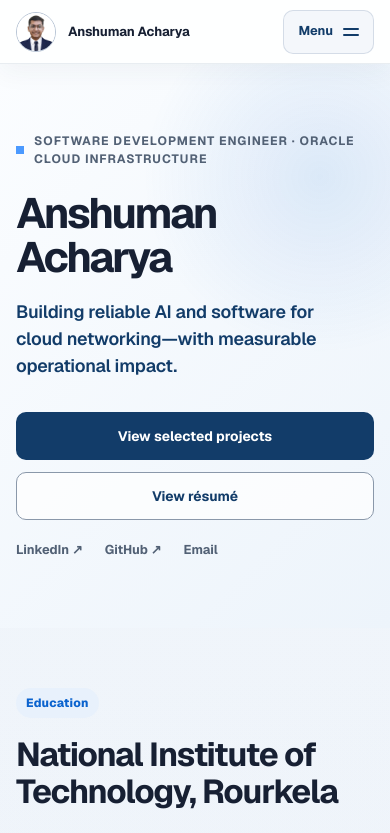
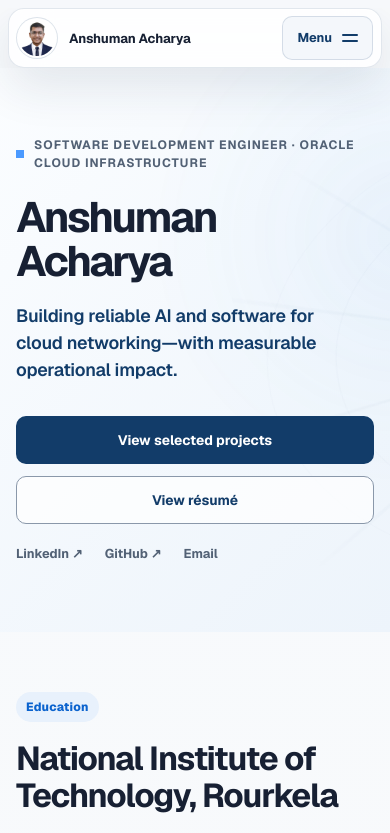
Before and after one commit to anshhu-man/anshhu-man.github.io, a Next.js app: page / in a window 390 px wide. Shown: the top 833 px of the page. Built offline with nearby package versions, Linux system fonts and the light colour scheme.

Commit message:
Add elegant navigation and mesh hero

```diff
--- a/app/components/MobileNavigation.tsx
+++ b/app/components/MobileNavigation.tsx
@@ -1,6 +1,6 @@
 'use client';
 
-import { useEffect, useState } from 'react';
+import { useEffect, useRef, useState } from 'react';
 
 const links = [
   { label: 'LeetCode', href: '#coding' },
@@ -12,6 +12,7 @@ const links = [
 
 export default function MobileNavigation() {
   const [open, setOpen] = useState(false);
+  const menuRef = useRef<HTMLDivElement>(null);
 
   useEffect(() => {
     if (!open) return;
@@ -20,17 +21,24 @@ export default function MobileNavigation() {
       if (event.key === 'Escape') setOpen(false);
     };
 
+    const closeOutside = (event: PointerEvent) => {
+      if (!menuRef.current?.contains(event.target as Node)) setOpen(false);
+    };
+
     window.addEventListener('keydown', closeOnEscape);
-    return () => window.removeEventListener('keydown', closeOnEscape);
+    window.addEventListener('pointerdown', closeOutside);
+    return () => {
+      window.removeEventListener('keydown', closeOnEscape);
+      window.removeEventListener('pointerdown', closeOutside);
+    };
   }, [open]);
 
   return (
-    <div className="corporate-mobile-menu">
+    <div className="corporate-mobile-menu" ref={menuRef}>
       <button
         className="corporate-mobile-menu-button"
         type="button"
         aria-expanded={open}
-        aria-haspopup="true"
         aria-controls="mobile-navigation-panel"
         onClick={() => setOpen((current) => !current)}
       >
--- a/app/globals.css
+++ b/app/globals.css
@@ -15,6 +15,8 @@
   --surface-alt: #eef2f7;
   --max: 1200px;
   --page-gutter: max(24px, calc((100% - var(--max)) / 2));
+  --nav-top: 12px;
+  --nav-height: 64px;
   --radius-sm: 10px;
   --radius-lg: 20px;
   --shadow-soft: 0 18px 46px rgba(31, 48, 71, 0.08);
@@ -74,34 +76,38 @@ img {
 }
 
 section[id] {
-  scroll-margin-top: 72px;
+  scroll-margin-top: calc(var(--nav-top) + var(--nav-height) + 16px);
 }
 
 .portfolio-site {
   min-height: 100vh;
   overflow: clip;
   background-color: var(--canvas);
-  background-image:
-    radial-gradient(circle at 88% 12%, rgba(11, 99, 206, 0.055), transparent 24%),
-    linear-gradient(180deg, #f8fafc 0%, var(--canvas) 30%);
+  background-image: linear-gradient(180deg, #f8fafc 0%, var(--canvas) 30%);
   background-size: 100% 100%;
 }
 
 /* Navigation */
 .corporate-nav {
   position: sticky;
-  top: 0;
-  z-index: 20;
-  min-height: 72px;
+  top: var(--nav-top);
+  z-index: 50;
+  width: min(calc(100% - 24px), calc(var(--max) + 24px));
+  min-height: var(--nav-height);
   display: flex;
   align-items: center;
   justify-content: space-between;
-  gap: 28px;
-  padding: 0 var(--page-gutter);
-  border-bottom: 1px solid rgba(18, 60, 105, 0.09);
-  background: rgba(255, 255, 255, 0.92);
-  backdrop-filter: blur(16px);
-  box-shadow: 0 8px 26px rgba(42, 58, 80, 0.05);
+  gap: 24px;
+  margin: var(--nav-top) auto 0;
+  padding: 8px 12px;
+  border: 1px solid rgba(18, 60, 105, 0.12);
+  border-radius: 18px;
+  background: rgba(255, 255, 255, 0.82);
+  -webkit-backdrop-filter: blur(22px) saturate(135%);
+  backdrop-filter: blur(22px) saturate(135%);
+  box-shadow:
+    0 18px 48px rgba(31, 48, 71, 0.11),
+    inset 0 1px 0 rgba(255, 255, 255, 0.86);
 }
 
 .corporate-brand {
@@ -115,9 +121,10 @@ section[id] {
   height: 44px;
   flex: 0 0 auto;
   display: block;
-  border: 1px solid #b8c5d5;
+  border: 2px solid rgba(255, 255, 255, 0.96);
   border-radius: 50%;
   background: #ffffff;
+  box-shadow: 0 0 0 1px rgba(18, 60, 105, 0.14);
   overflow: hidden;
 }
 
@@ -129,7 +136,7 @@ section[id] {
 
 .corporate-profile-photo:hover,
 .corporate-profile-photo:focus-visible {
-  border-color: var(--blue);
+  box-shadow: 0 0 0 3px rgba(11, 99, 206, 0.14);
 }
 
 .corporate-brand-name,
@@ -139,7 +146,8 @@ section[id] {
 
 .corporate-brand strong {
   color: var(--ink);
-  font-size: 0.92rem;
+  font-size: 0.94rem;
+  font-weight: 680;
   letter-spacing: -0.01em;
 }
 
@@ -147,41 +155,43 @@ section[id] {
   display: flex;
   align-items: center;
   justify-content: flex-end;
-  gap: 4px;
-  padding: 4px;
-  border: 1px solid rgba(18, 60, 105, 0.08);
-  border-radius: 12px;
-  background: #f2f5f9;
+  gap: 2px;
+  padding: 0;
+  border: 0;
+  background: transparent;
   color: #465166;
   font-size: 0.84rem;
   font-weight: 620;
 }
 
 .corporate-nav-links > a {
-  min-height: 38px;
+  min-height: 42px;
   display: inline-flex;
   align-items: center;
   justify-content: center;
-  padding: 0 13px;
-  border-radius: 8px;
-  transition: background-color 160ms ease, color 160ms ease;
+  padding: 0 14px;
+  border-radius: 12px;
+  transition: background-color 160ms ease, color 160ms ease, transform 160ms ease;
 }
 
 .corporate-nav-links > a:hover,
 .corporate-nav-links > a:focus-visible {
-  background: #ffffff;
+  background: rgba(11, 99, 206, 0.075);
   color: var(--blue);
+  transform: translateY(-1px);
 }
 
 .corporate-contact {
   background: var(--navy-2);
   color: #ffffff;
+  box-shadow: 0 8px 18px rgba(18, 60, 105, 0.18);
 }
 
 .corporate-nav-links > .corporate-contact:hover,
 .corporate-nav-links > .corporate-contact:focus-visible {
   background: var(--navy);
   color: #ffffff;
+  box-shadow: 0 10px 22px rgba(11, 31, 58, 0.22);
 }
 
 .corporate-mobile-menu {
@@ -190,16 +200,69 @@ section[id] {
 
 /* Hero */
 .corporate-hero {
+  position: relative;
+  isolation: isolate;
+  overflow: hidden;
   display: block;
   padding: clamp(88px, 10vw, 124px) var(--page-gutter);
   background-color: #f4f8fd;
-  background-image:
-    radial-gradient(circle at 82% 20%, rgba(11, 99, 206, 0.11), transparent 32%),
-    linear-gradient(135deg, #fbfdff 0%, #edf4fb 100%);
+  background-image: linear-gradient(135deg, #fbfdff 0%, #edf4fb 100%);
   color: var(--ink);
 }
 
+.corporate-hero::before {
+  content: '';
+  position: absolute;
+  top: 50%;
+  right: -8%;
+  z-index: 0;
+  width: min(860px, 68vw);
+  aspect-ratio: 1.35;
+  pointer-events: none;
+  background:
+    radial-gradient(circle at 27% 34%, rgba(20, 104, 201, 0.32) 0 2px, rgba(20, 104, 201, 0.1) 3px, transparent 5px),
+    radial-gradient(circle at 44% 18%, rgba(52, 125, 211, 0.3) 0 2px, rgba(52, 125, 211, 0.09) 3px, transparent 5px),
+    radial-gradient(circle at 63% 27%, rgba(18, 60, 105, 0.3) 0 2px, rgba(18, 60, 105, 0.09) 3px, transparent 5px),
+    radial-gradient(circle at 77% 44%, rgba(20, 104, 201, 0.32) 0 2px, rgba(20, 104, 201, 0.1) 3px, transparent 5px),
+    radial-gradient(circle at 68% 68%, rgba(52, 125, 211, 0.3) 0 2px, rgba(52, 125, 211, 0.09) 3px, transparent 5px),
+    radial-gradient(circle at 46% 79%, rgba(18, 60, 105, 0.28) 0 2px, rgba(18, 60, 105, 0.08) 3px, transparent 5px),
+    radial-gradient(circle at 24% 64%, rgba(20, 104, 201, 0.3) 0 2px, rgba(20, 104, 201, 0.09) 3px, transparent 5px),
+    repeating-radial-gradient(
+      ellipse at 52% 49%,
+      transparent 0 34px,
+      rgba(18, 60, 105, 0.075) 35px,
+      transparent 36px 69px
+    ),
+    repeating-conic-gradient(
+      from 8deg at 52% 49%,
+      transparent 0 11.6deg,
+      rgba(18, 60, 105, 0.072) 12deg 12.35deg,
+      transparent 12.75deg 24deg
+    );
+  opacity: 0.74;
+  filter: drop-shadow(0 20px 36px rgba(18, 60, 105, 0.08));
+  transform: translateY(-50%) rotate(-7deg);
+  -webkit-mask-image: radial-gradient(ellipse at 52% 49%, #000 0 50%, rgba(0, 0, 0, 0.72) 66%, transparent 84%);
+  mask-image: radial-gradient(ellipse at 52% 49%, #000 0 50%, rgba(0, 0, 0, 0.72) 66%, transparent 84%);
+}
+
+.corporate-hero::after {
+  content: '';
+  position: absolute;
+  top: -18%;
+  right: -12%;
+  z-index: 0;
+  width: min(720px, 62vw);
+  aspect-ratio: 1;
+  pointer-events: none;
+  border-radius: 50%;
+  background: radial-gradient(circle, rgba(61, 143, 230, 0.09), rgba(61, 143, 230, 0.025) 45%, transparent 70%);
+  filter: blur(12px);
+}
+
 .corporate-hero-copy {
+  position: relative;
+  z-index: 1;
   width: min(100%, 860px);
 }
 
@@ -1330,6 +1393,14 @@ section[id] {
 }
 
 @media (max-width: 900px) {
+  .corporate-nav-links {
+    font-size: 0.78rem;
+  }
+
+  .corporate-nav-links > a {
+    padding-inline: 9px;
+  }
+
   .corporate-section-heading > p:last-child {
     max-width: 680px;
   }
@@ -1364,17 +1435,21 @@ section[id] {
 @media (max-width: 720px) {
   :root {
     --page-gutter: 16px;
+    --nav-top: 8px;
+    --nav-height: 60px;
   }
 
   section[id] {
-    scroll-margin-top: 72px;
+    scroll-margin-top: calc(var(--nav-top) + var(--nav-height) + 12px);
   }
 
   .corporate-nav {
-    min-height: 64px;
+    width: calc(100% - 16px);
+    min-height: var(--nav-height);
     flex-wrap: nowrap;
-    gap: 16px;
-    padding: 0 var(--page-gutter);
+    gap: 12px;
+    padding: 6px 8px;
+    border-radius: 16px;
   }
 
   .corporate-brand {
@@ -1398,12 +1473,18 @@ section[id] {
     gap: 10px;
     border: 1px solid rgba(18, 60, 105, 0.14);
     border-radius: 10px;
-    background: #f4f7fb;
+    background: rgba(244, 247, 251, 0.92);
     padding: 0 14px;
     color: var(--navy-2);
     font: inherit;
     font-size: 0.8rem;
     font-weight: 700;
+    transition: background-color 160ms ease, border-color 160ms ease;
+  }
+
+  .corporate-mobile-menu-button[aria-expanded='true'] {
+    border-color: rgba(11, 99, 206, 0.24);
+    background: var(--blue-light);
   }
 
   .menu-icon {
@@ -1443,15 +1524,17 @@ section[id] {
 
   .corporate-mobile-menu-panel {
     position: fixed;
-    top: 72px;
-    right: 16px;
-    left: 16px;
-    z-index: 30;
+    top: calc(var(--nav-top) + var(--nav-height) + 8px);
+    right: 8px;
+    left: 8px;
+    z-index: 60;
     display: grid;
     gap: 4px;
     padding: 8px;
     border: 1px solid rgba(18, 60, 105, 0.12);
     border-radius: 16px;
+    max-height: calc(100dvh - 84px);
+    overflow-y: auto;
     background: rgba(255, 255, 255, 0.98);
     box-shadow: 0 20px 48px rgba(31, 48, 71, 0.16);
   }
@@ -1489,6 +1572,18 @@ section[id] {
     padding-bottom: 68px;
   }
 
+  .corporate-hero::before {
+    right: -470px;
+    width: 650px;
+    opacity: 0.42;
+  }
+
+  .corporate-hero::after {
+    right: -72%;
+    width: 540px;
+    opacity: 0.72;
+  }
+
   .corporate-hero h1 {
     font-size: clamp(2.65rem, 10vw, 3.6rem);
   }
@@ -1587,6 +1682,11 @@ section[id] {
     height: 40px;
   }
 
+  .corporate-hero::before {
+    right: -500px;
+    opacity: 0.34;
+  }
+
   .corporate-actions > a {
     width: 100%;
   }
```
